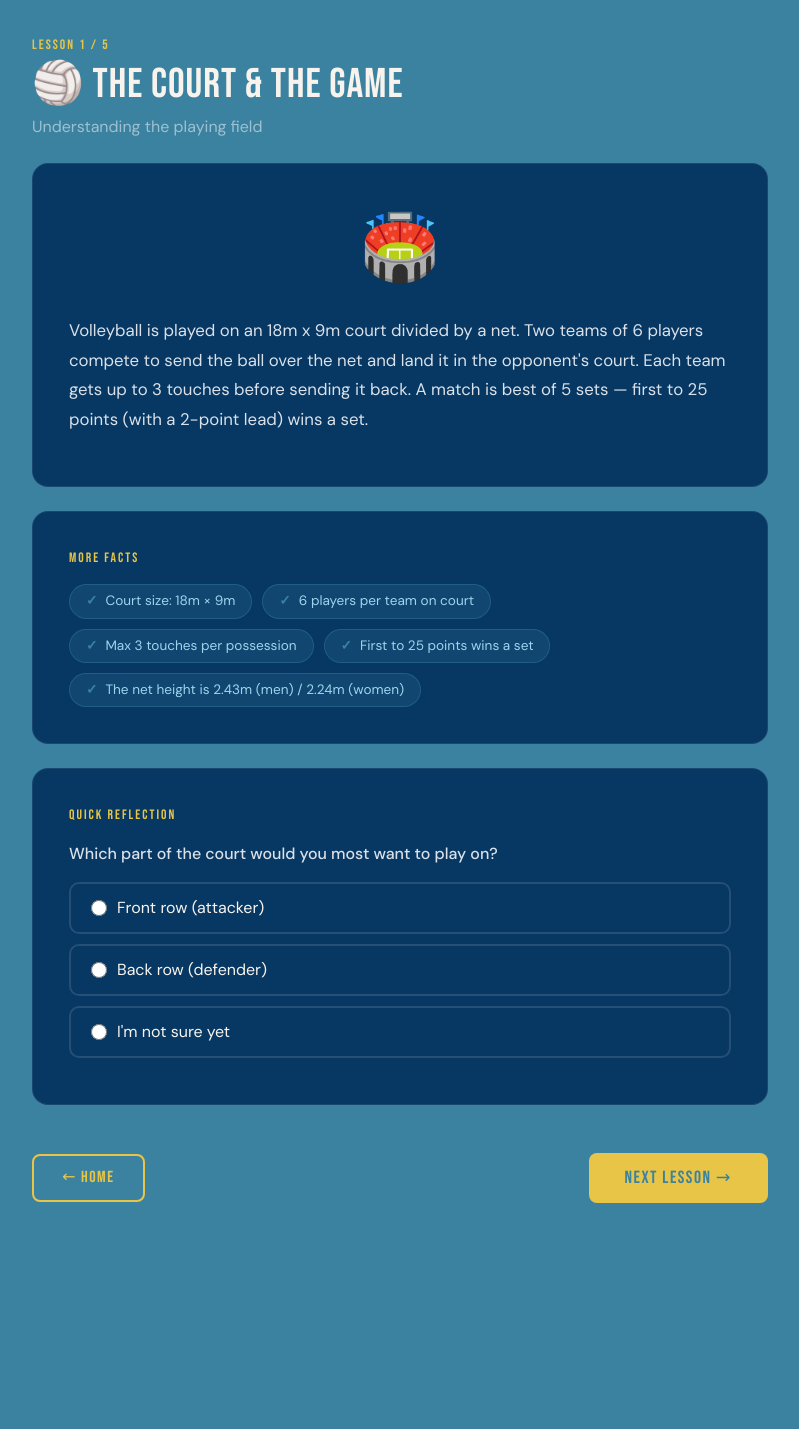
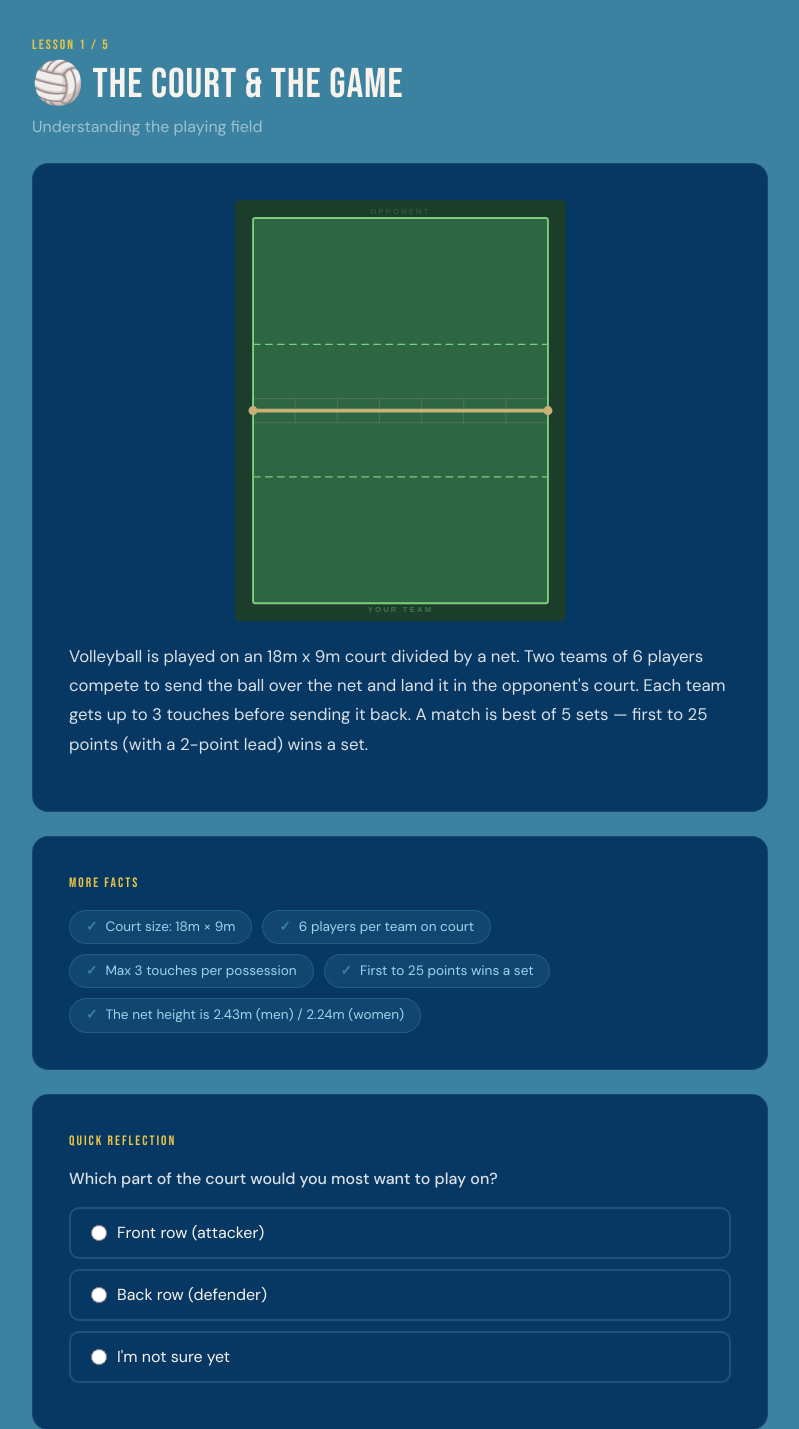
Before and after one commit to lisdis19/COMS4170, a Flask app: page /learn/1 in a window 1280 px wide. Shown: the part 140-1569 px from the top of the page, without its empty margins (240-1039 px from the left). Before the commit the page ends 1343 px from the top, so only its background shows below. Run offline with Flask 3, Linux system fonts and the light colour scheme; the visitor is signed in with stand-in values (Sample User, id 1).

Commit message:
images, fixed net

```diff
--- a/app.py
+++ b/app.py
@@ -1,4 +1,4 @@
-from flask import Flask, render_template, redirect, url_for, request, session, jsonify
+from flask import Flask, render_template, redirect, url_for, request, session, jsonify, send_from_directory
 import json
 import os
 from datetime import datetime
@@ -186,6 +186,10 @@ def play_result():
 def api_log():
     return jsonify(user_log)
 
+@app.route('/data/<path:filename>')
+def data_files(filename):
+    return send_from_directory(os.path.join(BASE_DIR, 'data'), filename)
+
 
 if __name__ == "__main__":
     port = find_port()
--- a/data/content.json
+++ b/data/content.json
@@ -32,7 +32,7 @@
         "Underhand: hit ball with open fist from below",
         "Overhand: toss ball and strike with open palm"
       ],
-      "image_emoji": "🤜",
+      "image": "Serve.jpg",
       "selection_prompt": "Which serve would you try first?",
       "selection_options": ["Underhand serve", "Overhand serve", "Jump serve (ambitious!)"]
     },
@@ -50,7 +50,7 @@
         "Aim to pass the ball up to the setter",
         "Move your feet to get behind the ball"
       ],
-      "image_emoji": "🤲",
+      "image": "Pass.jpg",
       "selection_prompt": "What feels most challenging about passing?",
       "selection_options": ["Getting the footwork right", "Judging where the ball goes", "Keeping forearms flat", "Seems manageable!"]
     },
@@ -68,7 +68,7 @@
         "Setter runs the team's offense",
         "A set should hang in the air near the net"
       ],
-      "image_emoji": "🖐️",
+      "image": "Set.jpg",
       "selection_prompt": "Would you want to be a setter?",
       "selection_options": ["Yes, I love being in control", "No, I'd rather attack", "I'd try it — seems fun"]
     },
@@ -86,7 +86,7 @@
         "Snap your wrist to angle the ball down",
         "Aim for open spots or weak defenders"
       ],
-      "image_emoji": "✊",
+      "image": "Spike.jpg",
       "selection_prompt": "Where would you aim your spike?",
       "selection_options": ["Line shot (down the sideline)", "Cross-court (diagonal)", "Short tip over the block", "Right at the setter!"]
     }
--- /dev/null
+++ b/templates/court.html
@@ -0,0 +1,22 @@
+      <svg class="court-svg" viewBox="0 0 440 560" xmlns="http://www.w3.org/2000/svg">
+        <rect x="0" y="0" width="440" height="560" rx="6" fill="#1d3d2c"/>
+        <rect x="24" y="24" width="392" height="512" rx="3" fill="#2e6644"/>
+        <rect x="24" y="24" width="392" height="512" rx="3" fill="none" stroke="#7bcf79" stroke-width="2.5"/>
+        <line x1="24" y1="368" x2="416" y2="368" stroke="#7bcf79" stroke-width="1.5" stroke-dasharray="10,6"/>
+        <line x1="24" y1="192" x2="416" y2="192" stroke="#7bcf79" stroke-width="1.5" stroke-dasharray="10,6"/>
+              <circle cx="24"  cy="280" r="6" fill="#c8b077"/>
+        <circle cx="416" cy="280" r="6" fill="#c8b077"/>
+        <line x1="24" y1="280" x2="416" y2="280" stroke="#c8b077" stroke-width="5" stroke-linecap="round"/>
+        <line x1="80"  y1="264" x2="80"  y2="296" stroke="rgba(200,176,119,0.3)" stroke-width="1"/>
+        <line x1="136" y1="264" x2="136" y2="296" stroke="rgba(200,176,119,0.3)" stroke-width="1"/>
+        <line x1="192" y1="264" x2="192" y2="296" stroke="rgba(200,176,119,0.3)" stroke-width="1"/>
+        <line x1="248" y1="264" x2="248" y2="296" stroke="rgba(200,176,119,0.3)" stroke-width="1"/>
+        <line x1="304" y1="264" x2="304" y2="296" stroke="rgba(200,176,119,0.3)" stroke-width="1"/>
+        <line x1="360" y1="264" x2="360" y2="296" stroke="rgba(200,176,119,0.3)" stroke-width="1"/>
+        <line x1="24" y1="264" x2="416" y2="264" stroke="rgba(200,176,119,0.3)" stroke-width="1"/>
+        <line x1="24" y1="296" x2="416" y2="296" stroke="rgba(200,176,119,0.3)" stroke-width="1"/>
+
+        <text x="220" y="548" text-anchor="middle" fill="rgba(123,207,121,0.4)" font-size="10" font-family="sans-serif" letter-spacing="3" font-weight="600">YOUR TEAM</text>
+        <text x="220" y="18" text-anchor="middle" fill="rgba(123,207,121,0.28)" font-size="10" font-family="sans-serif" letter-spacing="3">OPPONENT</text>
+
+      </svg>
--- a/templates/learn.html
+++ b/templates/learn.html
@@ -27,7 +27,15 @@
     <form method="POST">
       <!-- Main content card -->
       <div class="vl-card mb-4">
-        <div style="font-size:4rem; margin-bottom:20px; text-align:center;">{{ lesson.image_emoji }}</div>
+        {% if lesson_num == 1 %}
+<div style="width:50%; margin:0 auto 20px;">
+  {% include "court.html" %}
+</div>
+{% else %}
+  <div style="font-size:4rem; margin-bottom:20px; text-align:center;">
+<img src="/data/{{ lesson.image }}" style="max-width:50%; border-radius:6px;">
+</div>
+{% endif %}
         <p style="font-size:1.05rem; line-height:1.75; color:rgba(255,255,255,0.85);">
           {{ lesson.content }}
         </p>
```
Also changed, not shown: templates/play.html (+14 -3 lines), data/Pass.jpg (added), data/Serve.jpg (added), data/Set.jpg (added), data/Spike.jpg (added).
